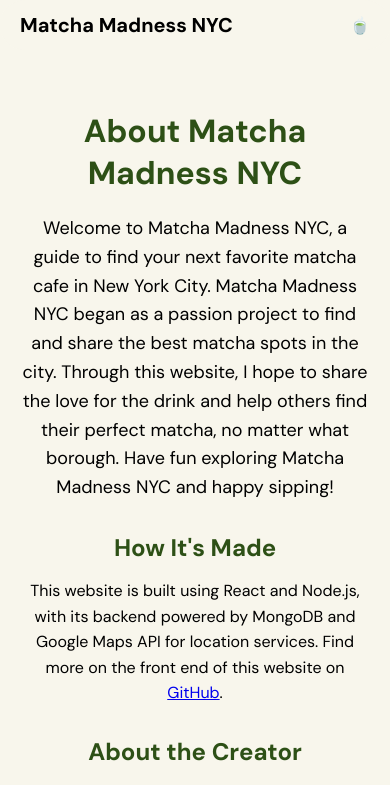
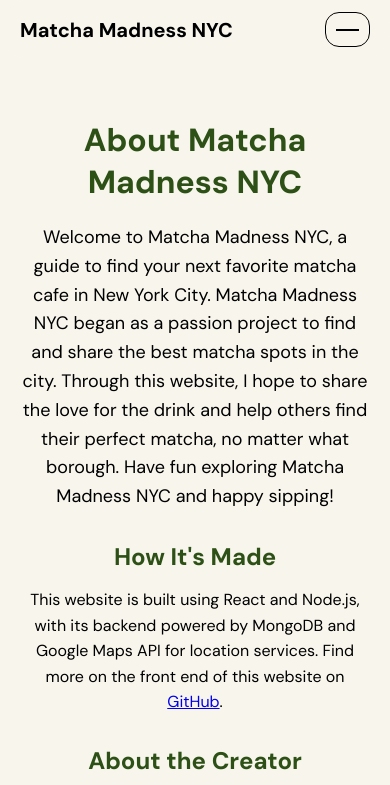
Before and after one commit to canavarrete01/MatchaMadness-NYC, a React (Create React App) app: page /about in a window 390 px wide. Shown: the top 785 px of the page. Built offline with nearby package versions, Linux system fonts and the light colour scheme.

Commit message:
Fixing nav buttons in mobile

```diff
--- a/src/App.css
+++ b/src/App.css
@@ -67,12 +67,49 @@ footer {
   background-color: var(--cream-bg);
   border-radius: 30px;
   margin-bottom: 20px;
+  position: relative;
+  z-index: 10;
 }
 
 .nav-links {
   display: flex;
   align-items: right;
   gap: 30px;
+}
+
+.menu-toggle {
+  display: none;
+  align-items: center;
+  justify-content: center;
+  width: 45px;
+  height: 35px;
+  padding: 10px;
+  border: 1px solid var(--black);
+  border-radius: 14px;
+  background: transparent;
+  cursor: pointer;
+  transition: background-color 0.2s ease, border-color 0.2s ease;
+}
+
+.menu-toggle span {
+  display: block;
+  width: 100%;
+  height: 2px;
+  background-color: var(--black);
+  margin: 4px 0;
+  transition: transform 0.2s ease, opacity 0.2s ease;
+}
+
+.menu-toggle.is-open span:nth-child(1) {
+  transform: translateY(6px) rotate(45deg);
+}
+
+.menu-toggle.is-open span:nth-child(2) {
+  opacity: 0;
+}
+
+.menu-toggle.is-open span:nth-child(3) {
+  transform: translateY(-6px) rotate(-45deg);
 }
 
 .nav-links a {
@@ -83,10 +120,11 @@ footer {
 }
 
 .nav-links a:hover {
-  transform: scale(1.08);
-  text-shadow: 0 0 8px var(--pink-bg), 0 0 16px var(--pink-bg);
+  transform: scale(1.02);
+  text-shadow: 0 0 1px var(--accent-black);
   transition: transform 0.15s, text-shadow 0.15s;
 }
+
  .title-logo {
    font-family: 'DM Sans', cursive;
    font-size: 20px;
@@ -181,7 +219,37 @@ label.borough-label {
     flex-direction: column;
   }
 
+  .menu-toggle {
+    display: inline-flex;
+  }
+
   .nav-links {
+    display: none;
+    position: absolute;
+    top: calc(100% + 10px);
+    right: 20px;
+    left: 20px;
+    flex-direction: column;
+    align-items: flex-start;
+    gap: 12px;
+    padding: 16px;
+    background-color: var(--cream-bg);
+    border: 1px solid var(--grey);
+    border-radius: 14px;
+    box-shadow: 0 8px 24px rgba(0, 0, 0, 0.12);
+  }
+
+  .nav-links.nav-open {
+    display: flex;
+  }
+
+  .nav-links a {
+    width: 100%;
+    text-align: left;
+    padding: 8px 0;
+  }
+
+  .favorites-icon {
     display: none;
   }
 
--- a/src/App.js
+++ b/src/App.js
@@ -1,4 +1,4 @@
-import React from 'react';
+import React, { useState } from 'react';
 import './App.css';
 import { BrowserRouter as Router, Routes, Route, Link } from 'react-router-dom';
 import About from "./pages/about";
@@ -7,6 +7,7 @@ import Rankings from "./pages/reviews";
 import Home from "./pages/home";
 
 function App() {
+  const [menuOpen, setMenuOpen] = useState(false);
 
   return (
     <div className="App">
@@ -14,11 +15,22 @@ function App() {
         {/* Navigation Bar - shows on all pages */}
         <nav className="navbar">
           <div className="title-logo">Matcha Madness NYC</div>
-          <div className="nav-links">
-            <Link to="/">HOME</Link>
-            <Link to="/map">MAP</Link>
-            <Link to="/rankings">RANKINGS</Link>
-            <Link to="/about">ABOUT</Link>
+          <button
+            className={`menu-toggle ${menuOpen ? 'is-open' : ''}`}
+            aria-expanded={menuOpen}
+            aria-label="Toggle navigation"
+            onClick={() => setMenuOpen((open) => !open)}
+            type="button"
+          >
+            <span />
+            <span />
+            <span />
+          </button>
+          <div className={`nav-links ${menuOpen ? 'nav-open' : ''}`}>
+            <Link to="/" onClick={() => setMenuOpen(false)}>HOME</Link>
+            <Link to="/map" onClick={() => setMenuOpen(false)}>MAP</Link>
+            <Link to="/rankings" onClick={() => setMenuOpen(false)}>RANKINGS</Link>
+            <Link to="/about" onClick={() => setMenuOpen(false)}>ABOUT</Link>
           </div>
           <div className="favorites-icon">🍵</div>
         </nav>
```
